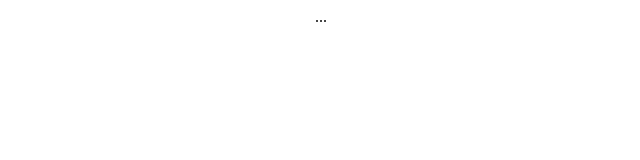
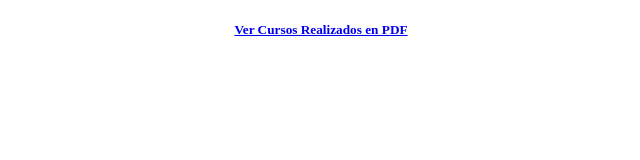
Before and after one commit to MascotaCool/expyref, a plain HTML site: page index.html in a window 1280 px wide. Shown: the whole page, without its empty margins (319-959 px from the left). Drawn offline with Linux system fonts and the light colour scheme.

Commit message:
Update index.html

```diff
--- a/index.html
+++ b/index.html
@@ -6,7 +6,9 @@
 <head>
 </head>
 <body>
- <center>
-	 <div>...</div> </center>
+ <center><div>
+	<a class="link-1" href="https://mascotacool.github.io/anexos" target="_blank" rel="nofollow">
+	<h5>Ver Cursos Realizados en PDF</h5></a>
+	</div></center>
 </body>
 </html>
```
